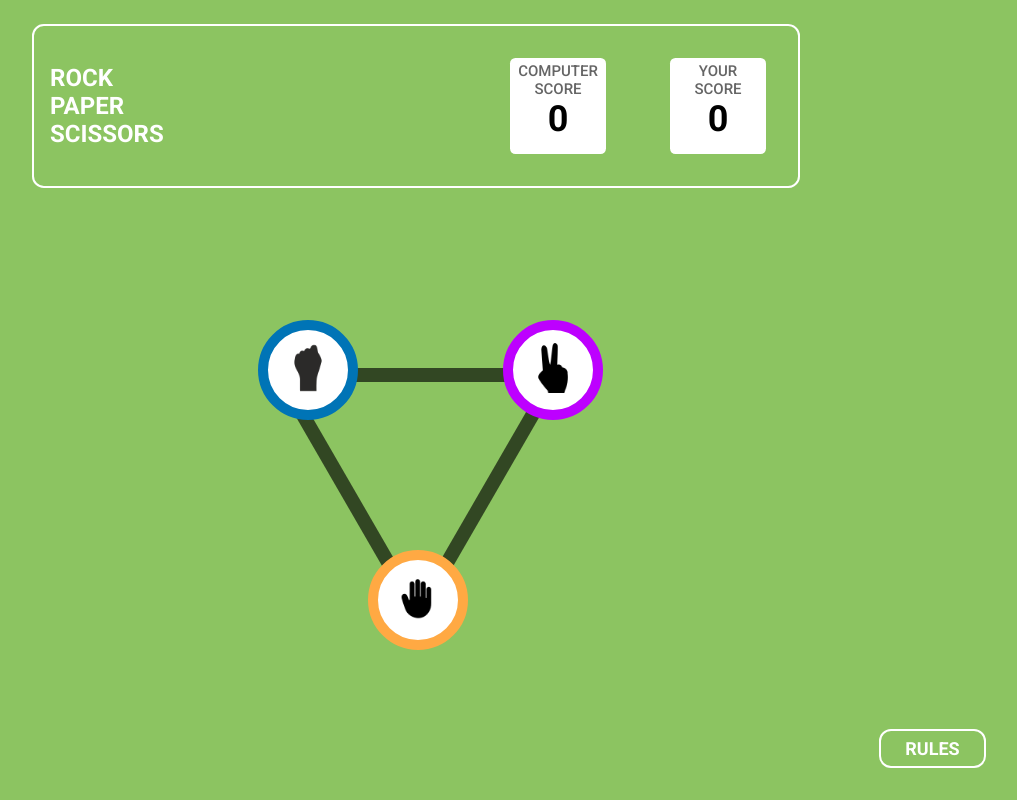
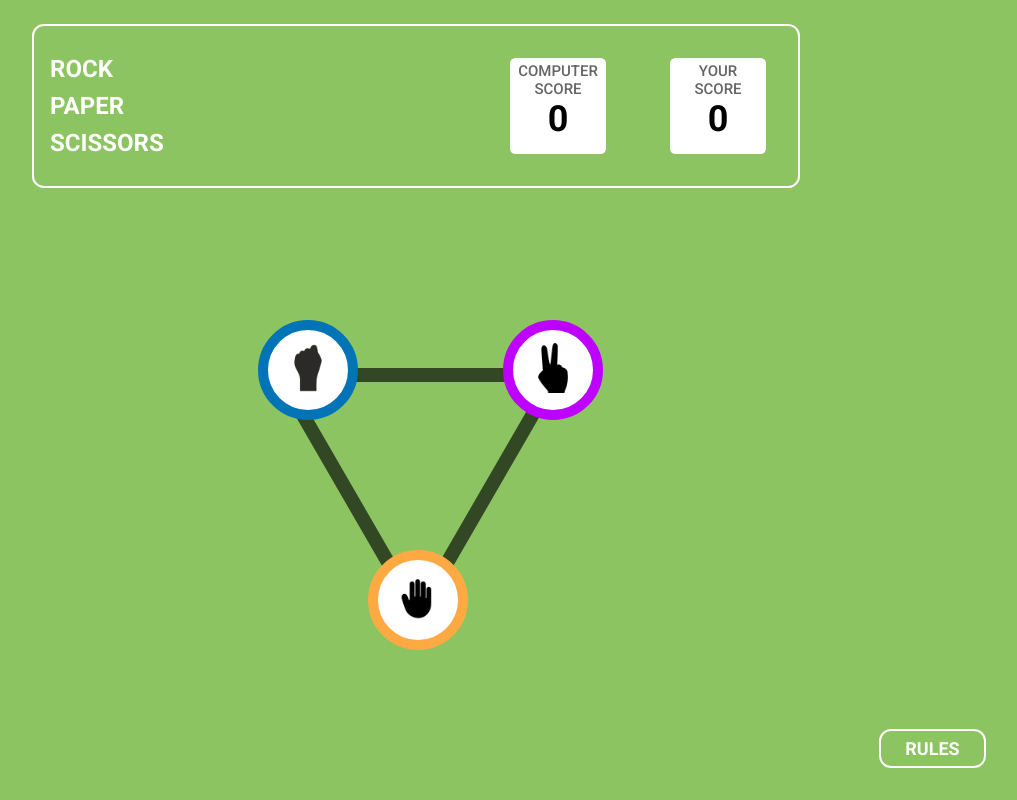
Before and after one commit to KiranBabuMakireddi/Cuvette-Module-Test, a plain HTML site: page index.html in a window 1280 px wide. Shown: the whole page, without its empty margins (224-1241 px from the left). Drawn offline with Linux system fonts and the light colour scheme.

Commit message:
style change

```diff
--- a/style.css
+++ b/style.css
@@ -40,7 +40,9 @@ body,html{
     font-weight: 600;
     padding: 1rem;
 }
-
+.title h1{
+  line-height:37px ;
+}
 .scoreboard{
     display:flex;
     align-items: center;
```
